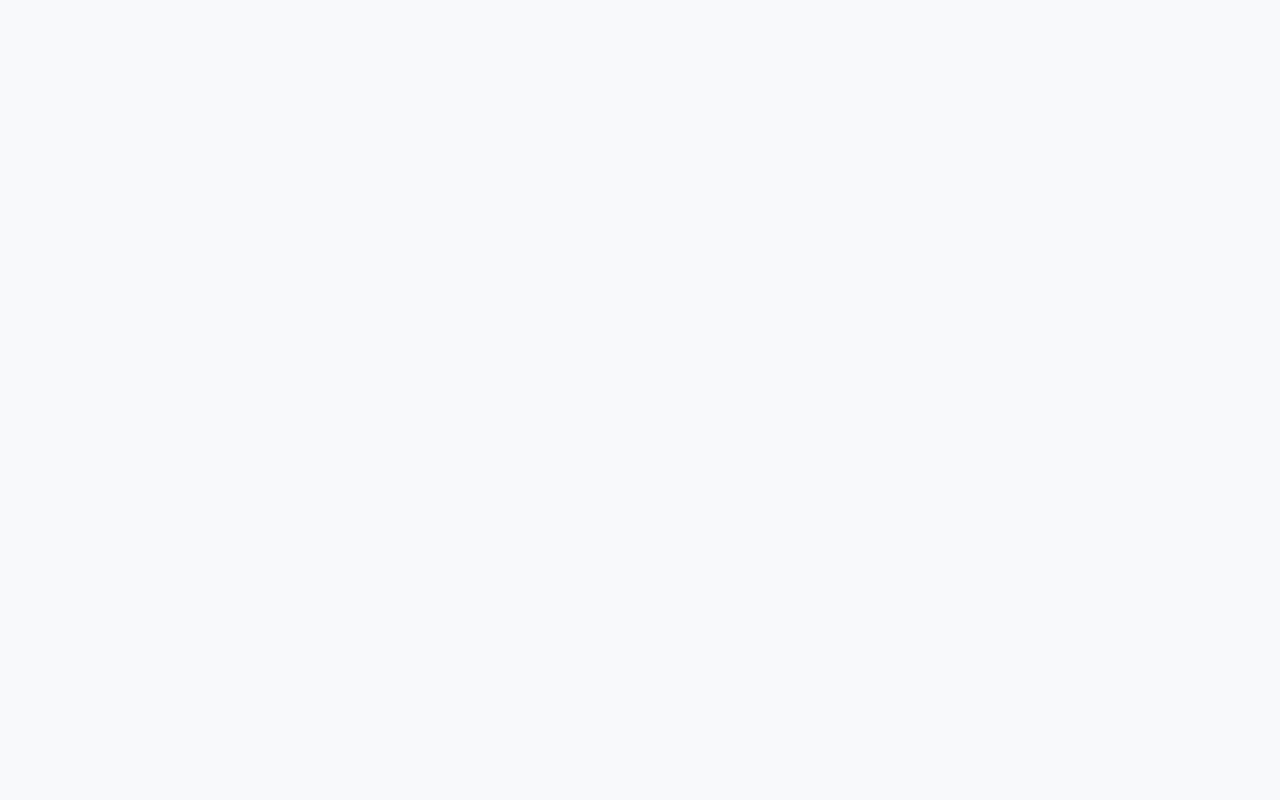
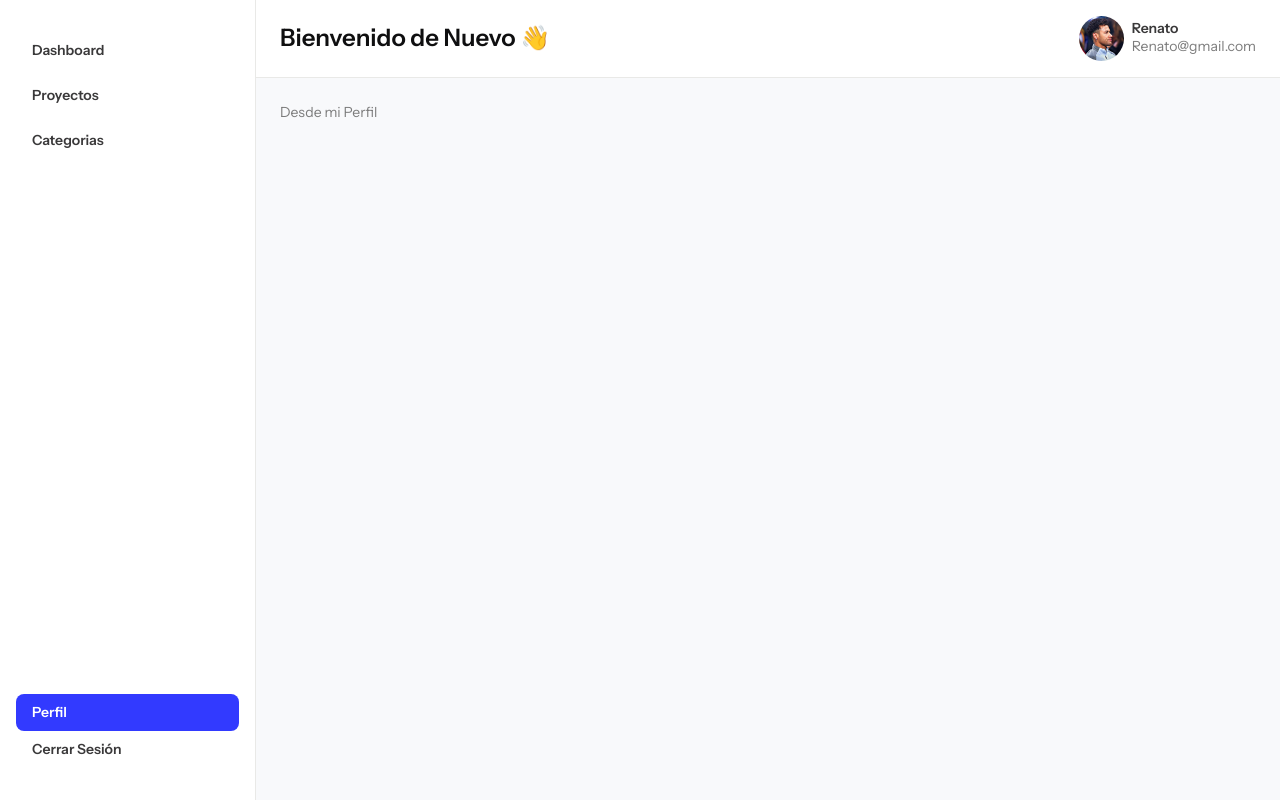
Before and after one commit to renatoai/task-flow-app, a React (Vite) app: page /profile in a window 1280 px wide. Before the commit this address had no page. Built offline with nearby package versions, Linux system fonts and the light colour scheme.

Commit message:
new pages in the project profile and tags

```diff
--- /dev/null
+++ b/src/admin/profile/Profile.tsx
@@ -0,0 +1,7 @@
+import React from 'react'
+
+export default function Profile() {
+  return (
+    <div>Desde mi Perfil</div>
+  )
+}
--- a/src/admin/projects/Page.tsx
+++ b/src/admin/projects/Page.tsx
@@ -9,7 +9,7 @@ export default function Page() {
       <h2 className="text-secondary-900 text-2xl font-semibold">Dashboard</h2>
       <div className="grid grid-cols-1 gap-4 lg:grid-cols-3">
         <div className="w-full bg-white flex flex-col gap-y-4 p-3 border border-secondary-100 rounded-2xl">
-          <HeaderTask status="Pendiente" title="Pendiente" tasks={16} to="/projects/details" />
+          <HeaderTask status="Pendiente" title="Pendiente" tasks={16} to="projects/details" />
           <hr className="border border-secondary-100 bg-transparent" />
           <CardTaskPending
             bgColor="red"
@@ -75,7 +75,7 @@ export default function Page() {
           <HeaderTask
             status="Completado"
             title="Completado"
-            tasks={2} to="/projects/details" />
+            tasks={2} to="projects/details" />
 
           <hr className="border border-secondary-100 bg-transparent" />
 
--- a/src/layout/components/Aside.tsx
+++ b/src/layout/components/Aside.tsx
@@ -3,9 +3,11 @@ import { NavLink } from "react-router";
 
 export default function Aside() {
     const [menu, setMenu] = useState(false);
+    console.log(menu)
+
     return (
         <aside className={menu ? "max-w-as w-full fixed left-0 top-0 bottom-0 bg-white px-4 py-8 border-r border-r-secondary-100 transition duration-300 ease-in-out" : "max-w-as w-full fixed -left-full top-0 bottom-0 bg-white px-4 py-8 border-r border-r-secondary-100 transition duration-300 ease-in-out md:opacity-100 md:left-0"}>
-            <nav className="w-full h-full flex flex-col justify-between">
+            <nav className="w-full h-full flex flex-col justify-between" onClick={() => setMenu(!menu)}>
                 <ul className="flex flex-col gap-y-2">
                     <li>
                         <NavLink to="/" className={({ isActive }) => isActive
@@ -36,9 +38,18 @@ export default function Aside() {
                 </ul>
             </nav>
             <button onClick={() => setMenu(!menu)} className="font-bold fixed z-50 right-20 top-5 p-2 bg-primary rounded-lg text-white md:hidden">
-                <svg width="24" height="24" viewBox="0 0 24 24" fill="none" xmlns="http://www.w3.org/2000/svg">
-                    <path d="M18 12H12M12 12H6M12 12V6M12 12V18" stroke="#FFFFFF" stroke-width="2" stroke-linecap="round" />
-                </svg>
+                {
+                    menu ?
+                        <svg width="24" height="24" viewBox="0 0 24 24" fill="none" xmlns="http://www.w3.org/2000/svg">
+                            <path d="M2 12C2 7.286 2 4.929 3.464 3.464C4.93 2 7.286 2 12 2C16.714 2 19.071 2 20.535 3.464C22 4.93 22 7.286 22 12C22 16.714 22 19.071 20.535 20.535C19.072 22 16.714 22 12 22C7.286 22 4.929 22 3.464 20.535C2 19.072 2 16.714 2 12Z" stroke="white" stroke-width="1.5" />
+                            <path d="M14.5 9.5L9.5 14.5M9.5 9.5L14.5 14.5" stroke="white" stroke-width="1.5" stroke-linecap="round" />
+                        </svg>
+                        :
+                        <svg width="24" height="24" viewBox="0 0 24 24" fill="none" xmlns="http://www.w3.org/2000/svg">
+                            <path d="M22 18.005C22 18.555 21.554 19 21.005 19H12.995C12.7311 19 12.478 18.8952 12.2914 18.7086C12.1048 18.522 12 18.2689 12 18.005C12 17.7411 12.1048 17.488 12.2914 17.3014C12.478 17.1148 12.7311 17.01 12.995 17.01H21.005C21.555 17.01 22 17.455 22 18.005ZM22 12C22 12.55 21.554 12.995 21.005 12.995H2.995C2.73111 12.995 2.47803 12.8902 2.29143 12.7036C2.10483 12.517 2 12.2639 2 12C2 11.7361 2.10483 11.483 2.29143 11.2964C2.47803 11.1098 2.73111 11.005 2.995 11.005H21.005C21.555 11.005 22 11.451 22 12ZM21.005 6.99C21.2689 6.99 21.522 6.88517 21.7086 6.69857C21.8952 6.51197 22 6.25889 22 5.995C22 5.73111 21.8952 5.47803 21.7086 5.29143C21.522 5.10483 21.2689 5 21.005 5H8.995C8.86433 5 8.73495 5.02574 8.61423 5.07574C8.49351 5.12574 8.38382 5.19903 8.29143 5.29143C8.19903 5.38382 8.12574 5.49351 8.07574 5.61423C8.02574 5.73495 8 5.86433 8 5.995C8 6.12567 8.02574 6.25505 8.07574 6.37577C8.12574 6.49649 8.19903 6.60618 8.29143 6.69857C8.38382 6.79097 8.49351 6.86426 8.61423 6.91426C8.73495 6.96426 8.86433 6.99 8.995 6.99H21.005Z" fill="white" />
+                        </svg>
+
+                }
             </button>
         </aside >
     )
--- a/src/routes/Root.tsx
+++ b/src/routes/Root.tsx
@@ -4,6 +4,7 @@ import Dashboard from "../admin/dashboard/Page";
 import Layout from "../layout/Layout";
 import ProjectView from "../admin/projects/ProjectView";
 import Tags from "../admin/tags/Tags";
+import Profile from "../admin/profile/Profile";
 
 export default function Root() {
     return (
@@ -13,6 +14,7 @@ export default function Root() {
                 <Route path="projects" element={<Page />} />
                 <Route path="projects/details" element={<ProjectView />} />
                 <Route path="tags" element={<Tags />} />
+                <Route path="profile" element={<Profile />} />
             </Route>
 
             {/* <Route element={<AuthLayout />}>
```
